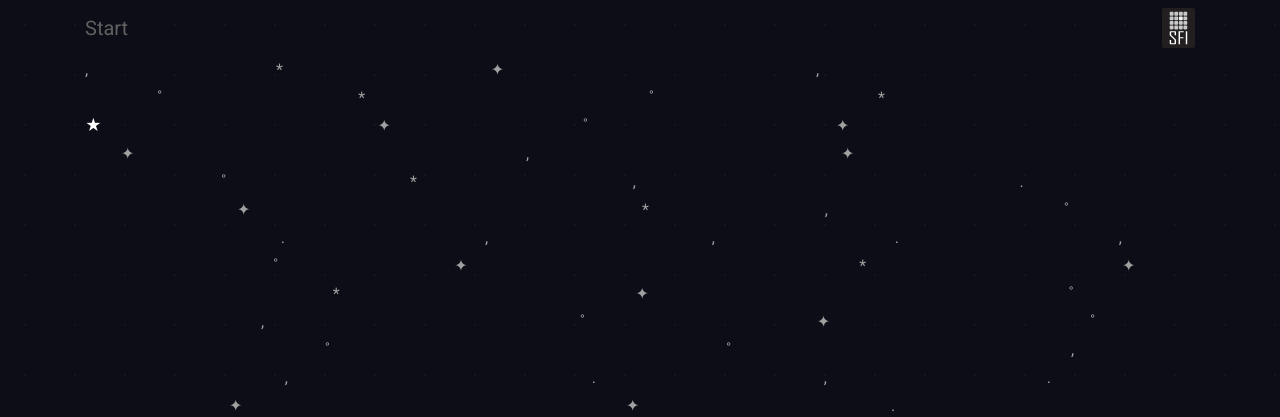
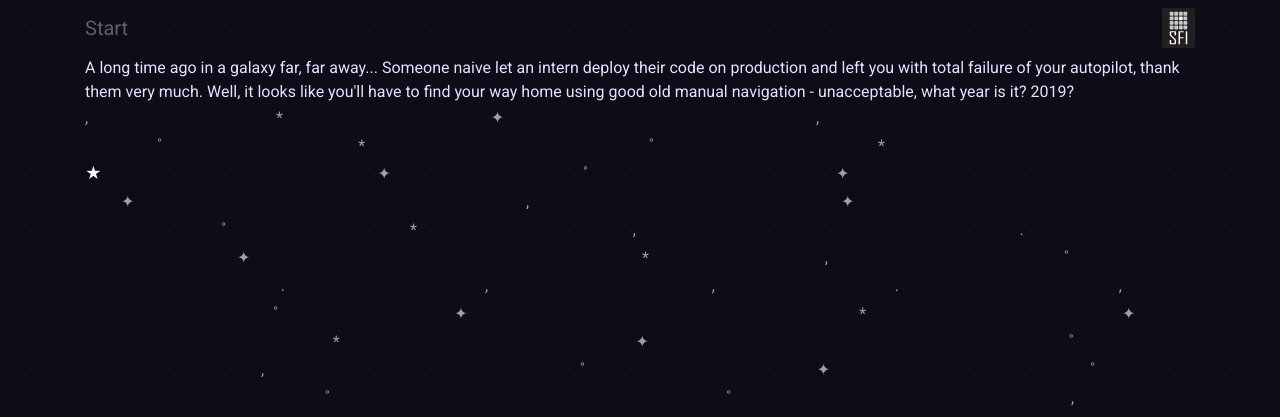
Before and after one commit to m4tx/hackthespace, a Django app: page /toomuchwant/ in a window 1280 px wide. Shown: the top 417 px of the page. Run offline with Django 3.2, Linux system fonts and the light colour scheme; data comes from the database, SQL or seed files in the repository; style sheets or scripts are compiled from the project's sources; some libraries are stand-ins or nearby versions; some web fonts are replaced.

Commit message:
Add fairy tale to sky puzzle.

```diff
--- a/sky/templates/sky.html
+++ b/sky/templates/sky.html
@@ -5,6 +5,14 @@
 
 {% block content %}
     <div class="container">
+        <div class="fairy-tale">
+            A long time ago in a galaxy far, far away... Someone naive let an
+            intern deploy their code on production and left you with total
+            failure of your autopilot, thank them very much. Well, it looks like
+            you'll have to find your way home using good old manual navigation -
+            unacceptable, what year is it? 2019?
+        </div>
+
         <p class="text-grey text-spacey sky-container">
             {% generate_sky %}
         </p>
```
